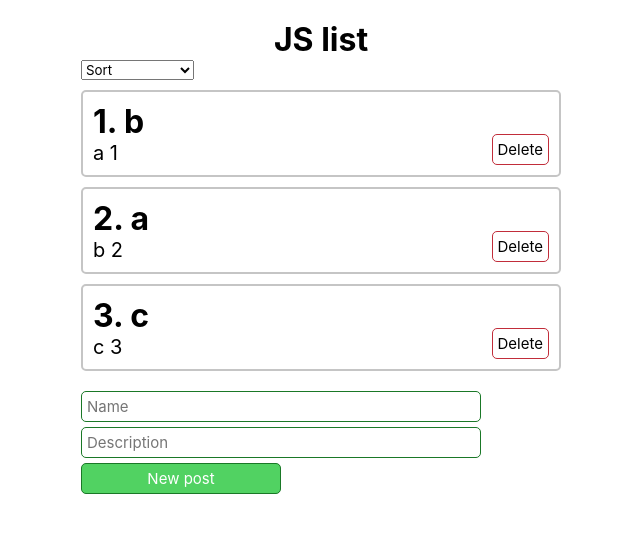
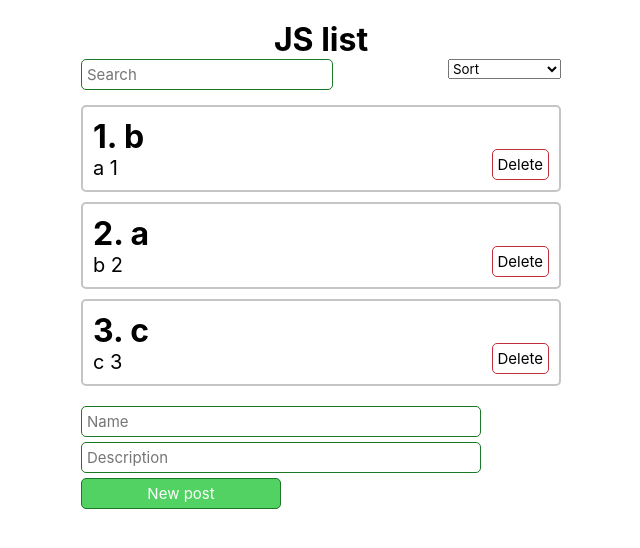
Before and after one commit to pros2s/React-posts, a React (Create React App) app: page / in a window 1280 px wide. Shown: the top 548 px of the page, without its empty margins (319-959 px from the left). Built offline with nearby package versions, Linux system fonts and the light colour scheme.

Commit message:
seperate component PostFilter

```diff
--- a/src/App.jsx
+++ b/src/App.jsx
@@ -1,6 +1,6 @@
-import React, { useState } from 'react';
+import React, { useState, useMemo } from 'react';
 
-import PostSelect from './components/UI/select/PostSelect';
+import PostFilter from './components/PostFilter';
 import PostList from './components/PostList';
 import PostForm from './components/PostForm';
 
@@ -11,7 +11,19 @@ function App() {
     { id: 2, title: 'a', description: 'b 2' },
     { id: 3, title: 'c', description: 'c 3' }
   ]);
-  const [ selectedSort, setSelectedSort ] = useState('');
+  const [ filter, setFilter ] = useState({ search: '', selectedSort: '' });
+
+
+  const sortedPosts = useMemo(() => {
+    return filter.selectedSort
+      ? [ ...posts ].sort((a, b) => a[filter.selectedSort].localeCompare(b[filter.selectedSort]))
+      : posts
+  }, [ filter.selectedSort, posts ]);
+
+  const filteredPosts = useMemo(() => {
+    return sortedPosts.filter((post) => post.title.toLowerCase().includes(filter.search));
+  }, [ filter.search, sortedPosts ])
+
 
   const createPost = (newPost) => {
     setPosts([ ...posts, newPost ]);
@@ -21,35 +33,17 @@ function App() {
     setPosts(posts.filter((p) => p.id !== post.id));
   };
 
-  const sortPosts = (sort) => {
-    setSelectedSort(sort);
-    setPosts([ ...posts ].sort((a, b) => a[sort].localeCompare(b[sort])));
-  };
-
 
   return (
     <div className='container'>
       <h1 style={{ 'textAlign': 'center' }}>JS list</h1>
-      <div>
-        <PostSelect
-          value={ selectedSort }
-          onChange={ sortPosts }
-          defaultValue='Sort'
-          options={[
-            { value: 'title', name: 'By title' },
-            { value: 'description', name: 'By description' }
-          ]}/>
-      </div>
-      {
-        posts.length
-          ?
-        <PostList remove={ removePost } posts={ posts }/>
-          :
-        <h1>Post list is empty! :{'('}</h1>
-      }
+
+      <PostFilter filter={ filter } setFilter={ setFilter }/>
+      <PostList remove={ removePost } posts={ filteredPosts }/>
       <PostForm create={ createPost }/>
     </div>
   );
 }
 
+
 export default App;
--- /dev/null
+++ b/src/components/PostFilter.jsx
@@ -0,0 +1,31 @@
+import React from "react";
+
+import PostInput from './UI/input/PostInput';
+import PostSelect from './UI/select/PostSelect';
+
+
+const PostFilter = ({ filter, setFilter }) => {
+  const { search, selectedSort } = filter;
+
+  return (
+    <div style={{ 'position': 'relative' }}>
+      <PostInput
+        value={ search }
+        onChange={ (event) => setFilter({ ...filter, search: event.target.value}) }
+        placeholder='Search'/>
+
+      <PostSelect
+        value={ selectedSort }
+        onChange={ (selected) => setFilter({ ...filter, selectedSort: selected }) }
+        defaultValue='Sort'
+        options={[
+          { value: 'title', name: 'By title' },
+          { value: 'description', name: 'By description' }
+        ]}
+        style={{ 'position': 'absolute', 'right': 0 }}/>
+    </div>
+  );
+};
+
+
+export default PostFilter;
--- a/src/components/PostList.jsx
+++ b/src/components/PostList.jsx
@@ -5,6 +5,10 @@ import './styles.css';
 
 
 const PostList = ({ posts, remove }) => {
+  if (!posts.length) {
+    return <h1>Post list is empty! :{'('}</h1>;
+  };
+
   return (
     <div>
       <div className='post__list'>
--- a/src/components/UI/select/PostSelect.jsx
+++ b/src/components/UI/select/PostSelect.jsx
@@ -1,9 +1,10 @@
 import React from "react";
 
 
-const PostSelect = ({ options, defaultValue, value, onChange }) => {
+const PostSelect = ({ options, defaultValue, value, onChange, style }) => {
   return (
     <select
+      style={ style }
       value={ value }
       onChange={ (event) => onChange(event.target.value) }>
 
```
